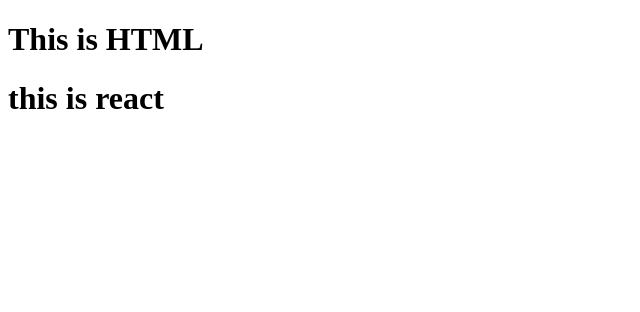
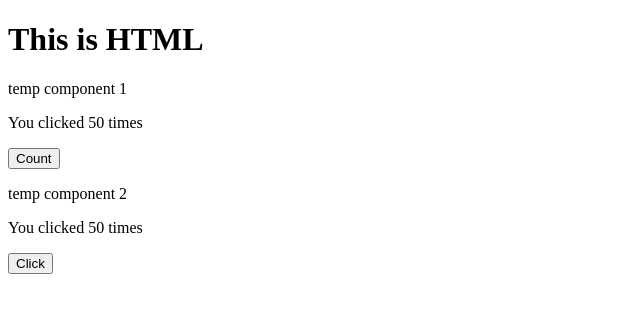
Before and after one commit to mikatodd/ono-grindz, a React app: page / in a window 1280 px wide. Shown: the top 312 px of the page, without its empty margins (0-640 px from the left). Built offline with nearby package versions, Linux system fonts and the light colour scheme.

Commit message:
Adding additional component files, for details of layout, refer to comments in Index.js

```diff
--- /dev/null
+++ b/client/App.jsx
@@ -0,0 +1,15 @@
+import React from 'react';
+import { render } from 'react-dom';
+import TempComponent1 from './components/tempComponent.jsx';
+import TempComponent2 from './components/tempComponent2.jsx';
+
+const App = (props) => {
+
+  return  (
+    <div>
+      <TempComponent1></TempComponent1>
+    </div>
+  )
+}
+
+export default App;
--- /dev/null
+++ b/client/components/Restaurant.jsx
@@ -0,0 +1 @@
+import React, { useState, useEffect } from 'react';
--- /dev/null
+++ b/client/components/Restaurants.jsx
@@ -0,0 +1 @@
+import React, { useState, useEffect } from 'react';
--- /dev/null
+++ b/client/components/SearchCreator.jsx
@@ -0,0 +1 @@
+import React, { useState, useEffect } from 'react';
--- a/client/components/tempComponent.jsx
+++ b/client/components/tempComponent.jsx
@@ -0,0 +1,29 @@
+import { set } from 'lodash';
+import React, { useEffect, useState } from 'react';
+import TempComponent2 from './tempComponent2.jsx';
+
+// functional component
+const TempComponent1 = (props) => {
+
+  const [count, setCount] = useState(50);
+
+  useEffect(() => {
+    console.log(`useEffect TEMP 1 Fired`);
+  })
+
+  return  (
+    <div>
+      <p>temp component 1</p>
+      <p> You clicked {count} times</p>
+      <button onClick = {() => {setCount(count + 1)}}>
+        Count
+      </button>
+      <TempComponent2 count={count} setCount={setCount}></TempComponent2>
+      <div>
+      {/* <TempComponent2 count = {count} setCount = {setCount}></TempComponent2> */}
+      </div>
+    </div>
+  )
+}
+
+export default TempComponent1;
--- /dev/null
+++ b/client/components/tempComponent2.jsx
@@ -0,0 +1,22 @@
+import React, { useState, useEffect } from 'react';
+
+const TempComponent2 = (props) => {
+
+  useEffect(() => {
+    // Update the document title using the browser API
+
+    console.log(`useEffect TEMP 2 Fired`);
+  }, []);
+
+  return  (
+    <div>
+      <p>temp component 2</p>
+      <p> You clicked {props.count} times</p>
+      <button onClick = {() => {props.setCount(props.count + 1)}}>
+        Click
+      </button>
+    </div>
+  )
+}
+
+export default TempComponent2;
--- /dev/null
+++ b/client/containers/DisplayContainer.jsx
@@ -0,0 +1 @@
+import React, { useState, useEffect } from 'react';
--- /dev/null
+++ b/client/containers/MainContainer.jsx
@@ -0,0 +1 @@
+import React, { useState, useEffect } from 'react';
--- /dev/null
+++ b/client/containers/SearchContainer.jsx
@@ -0,0 +1 @@
+import React, { useState, useEffect } from 'react';
--- a/client/index.js
+++ b/client/index.js
@@ -1,7 +1,22 @@
 import React from 'react';
 import { render } from 'react-dom';
+import TempComponent1 from './components/tempComponent.jsx';
+import TempComponent2 from './components/tempComponent2.jsx';
+import App from './App.jsx';
+
+// Index.js is going to render our top-level component (App.jsx)
+// Component Structure
+// - App
+// - MainContainer
+// - SearchContainer
+//   - SearchCreator
+// - DisplayContainer
+//   - Restaurants
+//     - Restaurant
 
 render(
-  <h1>this is react</h1>,
-  document.getElementById('root')
+  <div>
+    <App />
+  </div>
+  ,document.getElementById('root')
 );
```
Also changed, not shown: client/containers/tempContainer.jsx (deleted), 1 other file (tests, documents, lock files or other folders).
